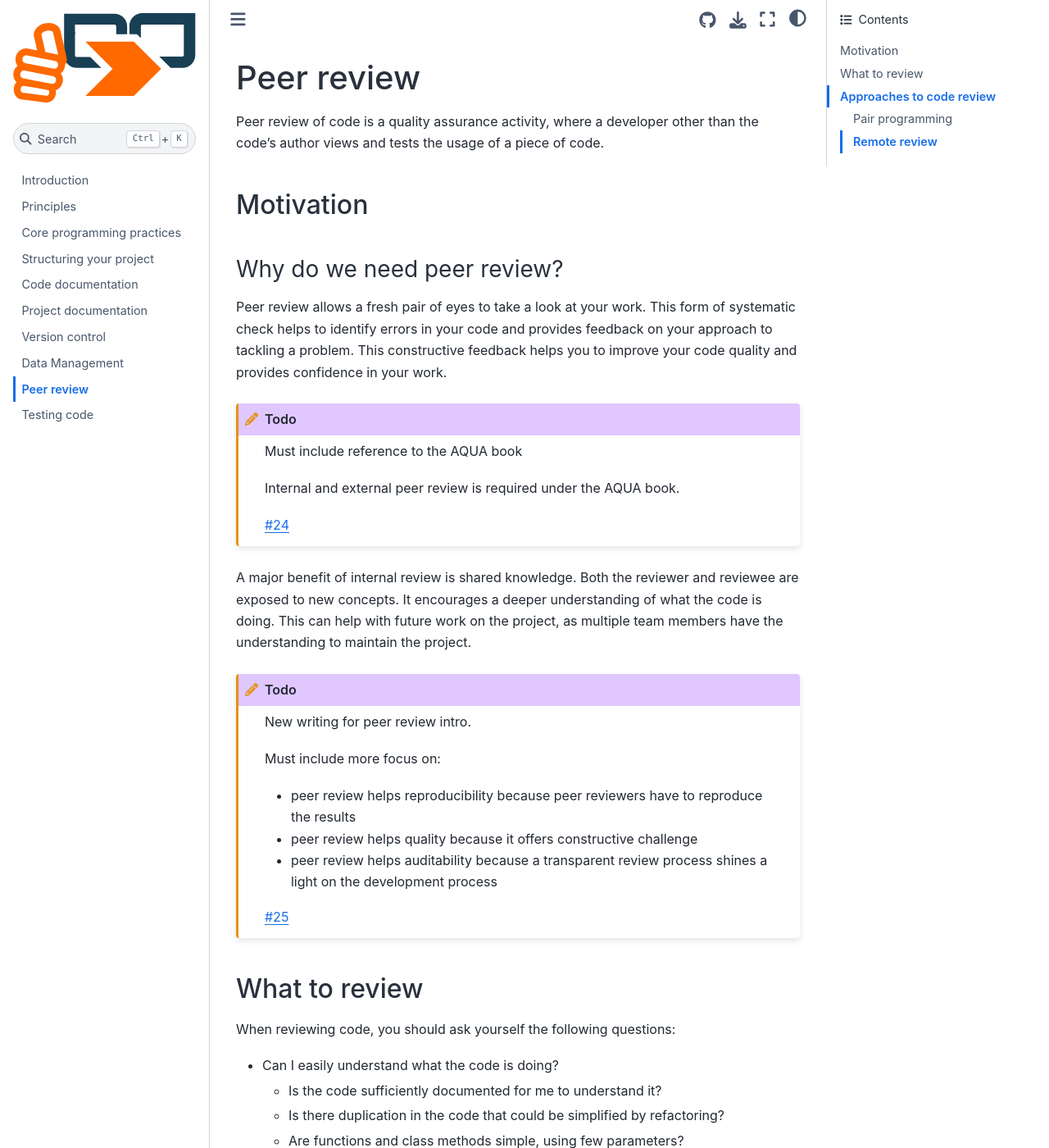
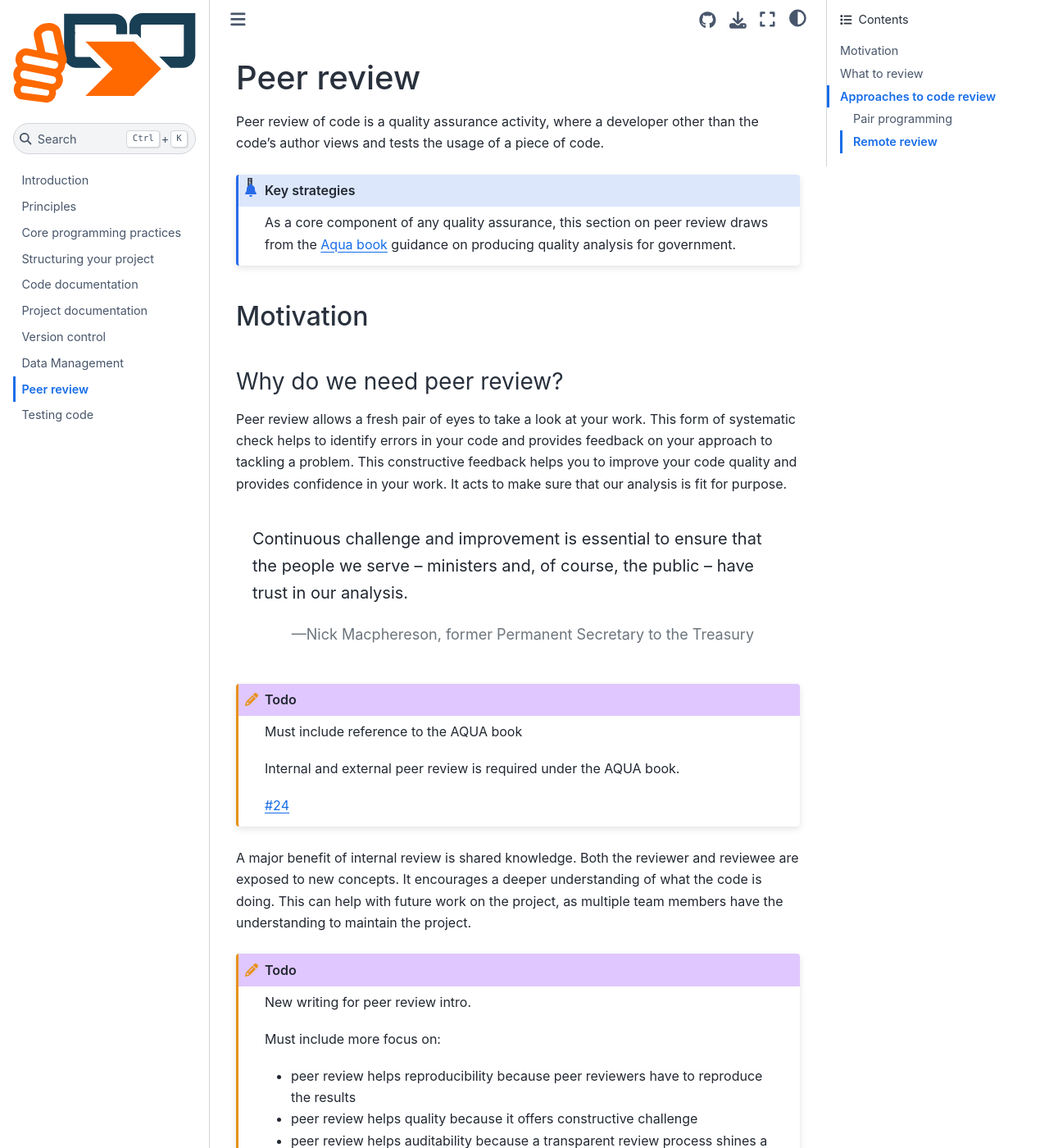
Before and after one commit to best-practice-and-impact/qa-of-code-guidance, a Jupyter Book: the page built from book/peer_review.md, in a window 1280 px wide and 1400 px high. Shown: the whole window at 82% size. Built offline with Jupyter Book 1.0.4 settings and Sphinx 7.4.7 and the Sphinx Book theme 1.1.4, drawn with Linux system fonts in a browser that asks for light colours; some of the changed text lies outside the part shown.

Commit message:
Add aqua book reference

````diff
--- a/book/peer_review.md
+++ b/book/peer_review.md
@@ -1,6 +1,13 @@
 # Peer review
 
 Peer review of code is a quality assurance activity, where a developer other than the code's author views and tests the usage of a piece of code.
+
+```{admonition} Key strategies
+:class: admonition-strategies
+
+As a core component of any quality assurance, this section on peer review draws from the [Aqua book](https://www.gov.uk/government/publications/the-aqua-book-guidance-on-producing-quality-analysis-for-government) guidance on producing quality analysis for government.
+```
+
 
 ## Motivation
 
@@ -9,6 +16,14 @@ Peer review of code is a quality assurance activity, where a developer other tha
 Peer review allows a fresh pair of eyes to take a look at your work.
 This form of systematic check helps to identify errors in your code and provides feedback on your approach to tackling a problem.
 This constructive feedback helps you to improve your code quality and provides confidence in your work.
+It acts to make sure that our analysis is fit for purpose.
+
+```{epigraph}
+Continuous challenge and improvement is essential to ensure that the people we serve – ministers and, of course, the public – have trust in our analysis.
+
+-- Nick Macphereson, former Permanent Secretary to the Treasury
+```
+
 
 ```{todo}
 Must include reference to the AQUA book
@@ -45,10 +60,10 @@ When reviewing code, you should ask yourself the following questions:
 * Is the required functionality tested sufficiently?
 * How easy will it be to alter this code when requirements change? They always do.
     * Are high level parameters kept in a dedicated configuration file, or Would somebody need to work their way through the code with lots of manual edits to reconfigure for a new run?
-* Is the code style consistent?
 * Can I generate the same outputs that the analysis claims to produce?
     * Have dependencies been sufficiently documented?
     * Is the code version, data version and configuration recorded?
+* Is the code style consistent?
 
 You might use a review template to formalise review in your development process.
 This example is written in Markdown, so that it can be used in Git platform Pull/Merge requests:
````
